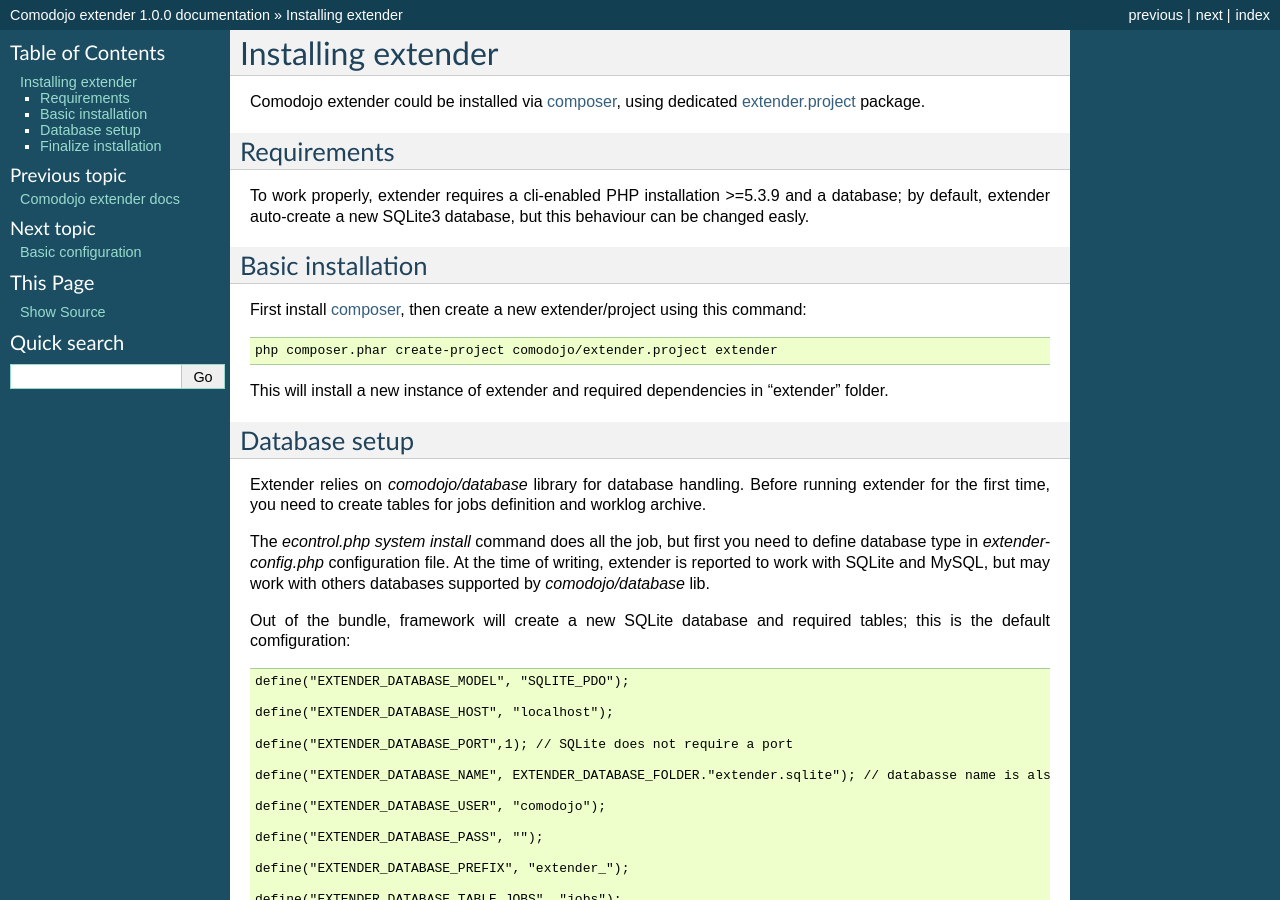
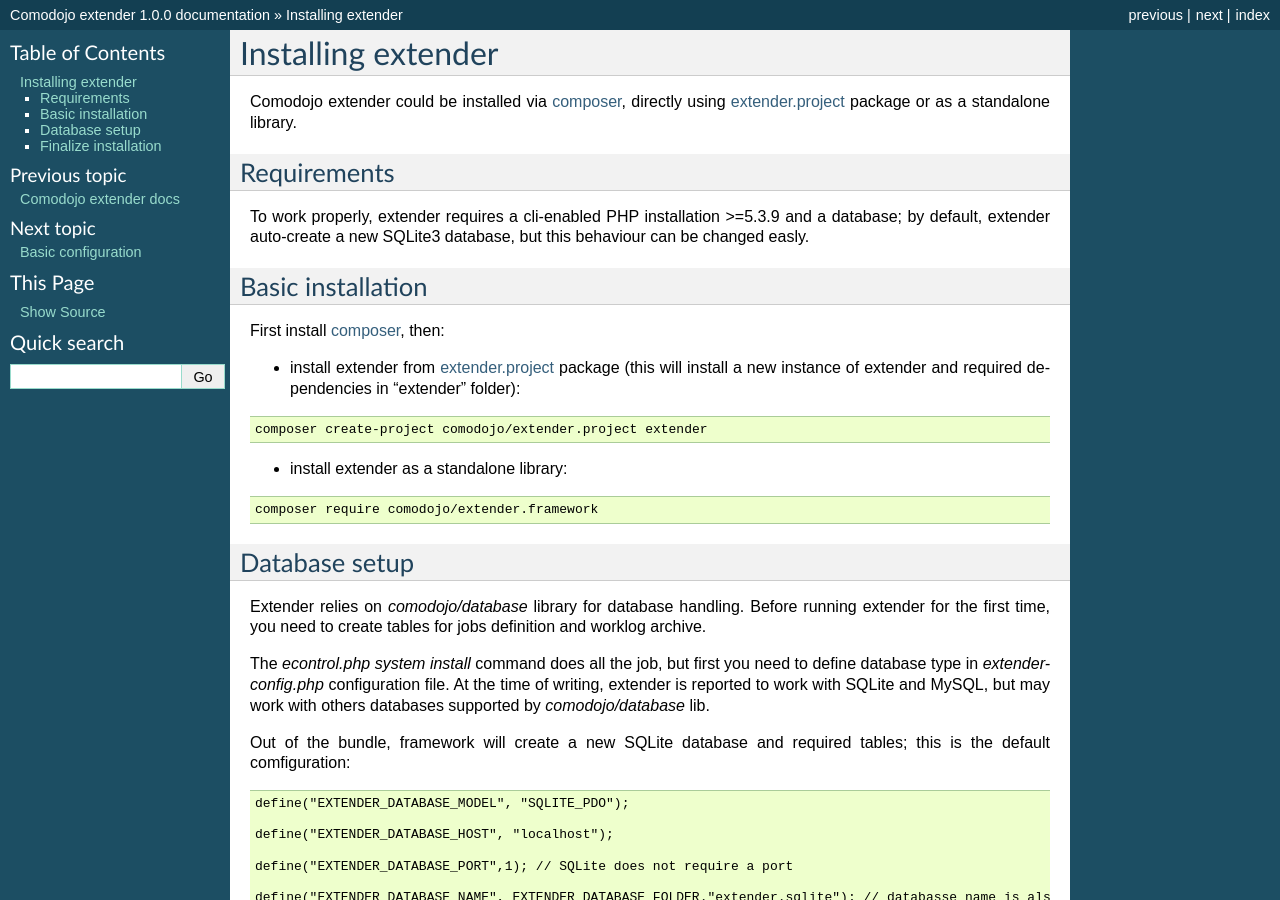
Before and after one commit to comodojo/extender.framework, a Sphinx documentation site: the page built from docs/install.rst, in a window 1280 px wide and 900 px high. Built offline with Sphinx 7.4.7, drawn with Linux system fonts in a browser that asks for light colours.

Commit message:
more docs

```diff
--- a/docs/install.rst
+++ b/docs/install.rst
@@ -6,7 +6,7 @@
 .. _extender.project: https://github.com/comodojo/extender.project
 .. _composer: https://getcomposer.org/
 
-Comodojo extender could be installed via `composer`_, using dedicated `extender.project`_ package.
+Comodojo extender could be installed via `composer`_, directly using `extender.project`_ package or as a standalone library.
 
 Requirements
 ************
@@ -16,11 +16,19 @@
 Basic installation
 ******************
 
-First install `composer`_, then create a new extender/project using this command::
+First install `composer`_, then:
 
-	php composer.phar create-project comodojo/extender.project extender
+- install extender from `extender.project`_ package (this will install a new instance of extender and required dependencies in "extender" folder):
 
-This will install a new instance of extender and required dependencies in "extender" folder.
+.. code:: bash
+
+    composer create-project comodojo/extender.project extender
+
+- install extender as a standalone library:
+
+.. code:: bash
+
+    composer require comodojo/extender.framework
 
 Database setup
 **************
```
Also changed, not shown: README.md (+2 -2 lines), docs/running.rst (+205 -2 lines).
